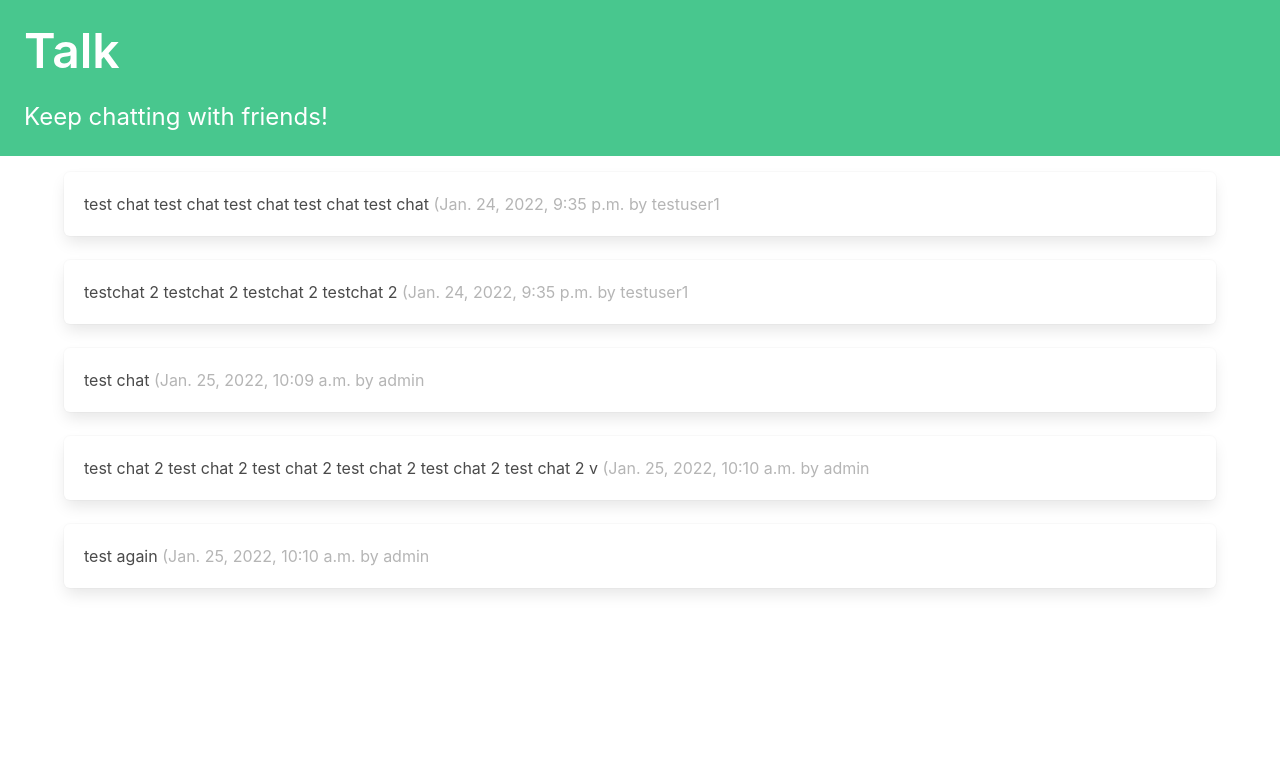
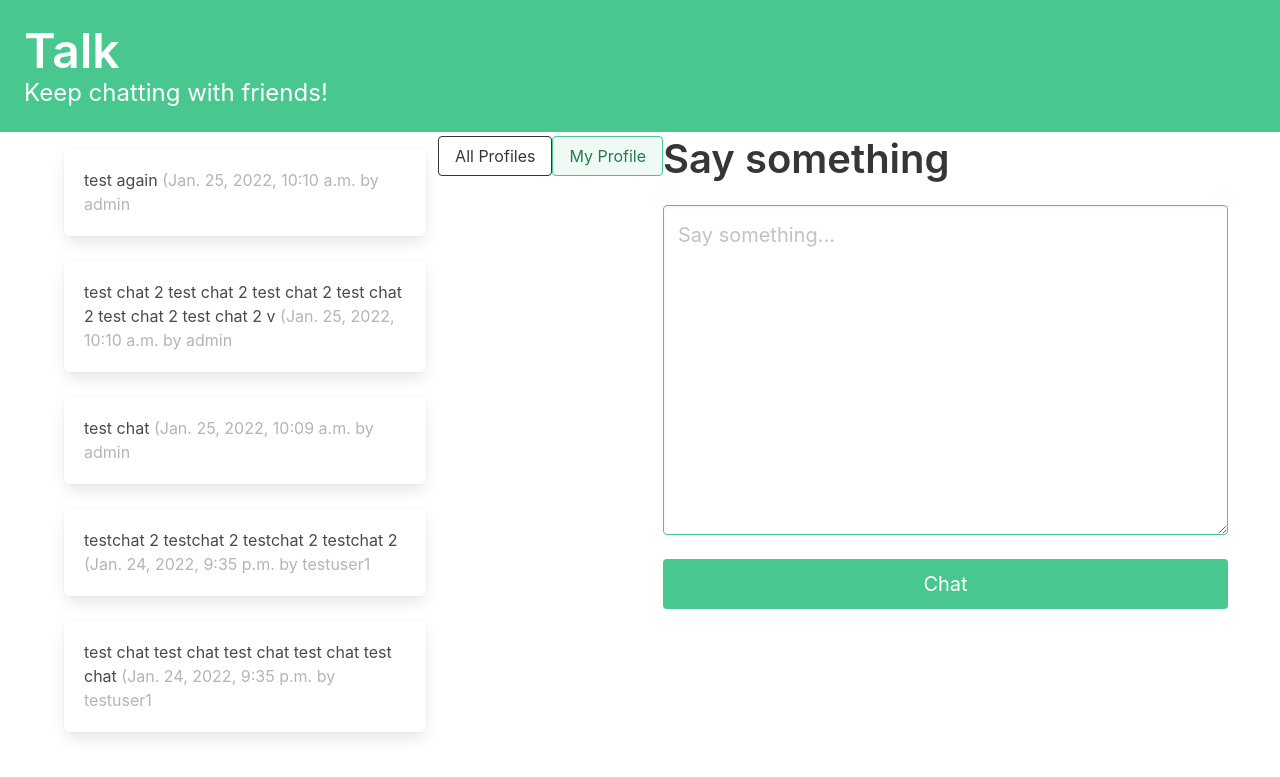
Before and after one commit to pbtrad/social_talk, a Django app: page / in a window 1280 px wide. Shown: the top 777 px of the page. Run offline with Django 4.2, Linux system fonts and the light colour scheme; a user stored in the database is signed in; data comes from the database, SQL or seed files in the repository; both versions use the stored data as it was after the commit.

Commit message:
Added text area for messages

```diff
--- a/talk/forms.py
+++ b/talk/forms.py
@@ -2,7 +2,16 @@ from django import forms
 from .models import Chat
 
 class ChatForm(forms.ModelForm):
-    body = forms.CharField(required=True)
+    body = forms.CharField(
+        required=True,
+        widget=forms.widgets.Textarea(
+            attrs={
+                "placeholder": "Say something...",
+                "class": "textarea is-success is-medium",
+            }
+        ),
+        label="",
+    )
 
     class Meta:
         model = Chat
--- a/talk/templates/base.html
+++ b/talk/templates/base.html
@@ -9,12 +9,14 @@
     <title>Social Talk</title>
 </head>
 <body>
+    <a href="{% url 'talk:dashboard' %} ">
     <section class="hero is-small is-success mb-4">
         <div class="hero-body">
         <h1 class="title is-1">Talk</h1>
         <a href="{% url 'talk:profile_list' %}" class="subtitle is-4">Keep chatting with friends!</a>
         </div>
     </section>
+    </a>
     <div class="container">
     <div class="columns">
         {% block content %}
--- a/talk/templates/talk/dashboard.html
+++ b/talk/templates/talk/dashboard.html
@@ -3,16 +3,44 @@
 {% block content %}
 
 <div class="column">
-    {% for followed in user.profile.follows.all %}
-        {% for chat in followed.user.chats.all %}
+    {% for chat in chats %}
     <div class="box">
-                {{ chat.body }}
+        {{chat.body}}
         <span class="is-small has-text-grey-light">
             ({{ chat.created_at }} by {{ chat.user.username }}
         </span>
     </div>
 {% endfor %}
-    {% endfor %}
+</div>
+
+<div class="block">
+    <a href="{% url 'talk:profile_list' %} ">
+        <button class="button is-dark is-outlined is-fullwidth">
+            All Profiles
+        </button>
+    </a>
+</div>
+<div class="block">
+    <a href="{% url 'talk:profile' request.user.profile.id %} ">
+        <button class="button is-success is-light is-outlined is-fullwidth">
+            My Profile
+        </button>
+    </a>
+</div>
+
+<div class="block">
+    <div class="block">
+        <h2 class="title is-2">Say something</p>
+    </div>
+    <div class="block">
+        <form method="post">
+            {% csrf_token %}
+            {{ form.as_p }}
+            <button class="button is-success is-fullwidth is-medium mt-5"
+                    type="submit">Chat
+            </button>
+        </form>
+    </div>
 </div>
 
 {% endblock content %}
--- a/talk/views.py
+++ b/talk/views.py
@@ -1,10 +1,20 @@
-from django.shortcuts import render
-from .models import Profile
+from django.shortcuts import render, redirect
+from .models import Profile, Chat
 from .forms import ChatForm
 
 def dashboard(request):
-    form = ChatForm
-    return render(request, "talk/dashboard.html", {"form": form})
+    form = ChatForm(request.POST or None)
+    if request.method == "POST":
+        if form.is_valid():
+            chat = form.save(commit=False)
+            chat.user = request.user
+            chat.save()
+            return redirect("talk:dashboard")
+
+    followed_chats = Chat.objects.filter(
+        user__profile__in=request.user.profile.follows.all()
+    ).order_by("-created_at")
+    return render(request, "talk/dashboard.html", {"form": form, "chats": followed_chats})
 
 
 def profile_list(request):
```
Also changed, not shown: db.sqlite3. Lines whose indentation alone changed are shown as unchanged.
